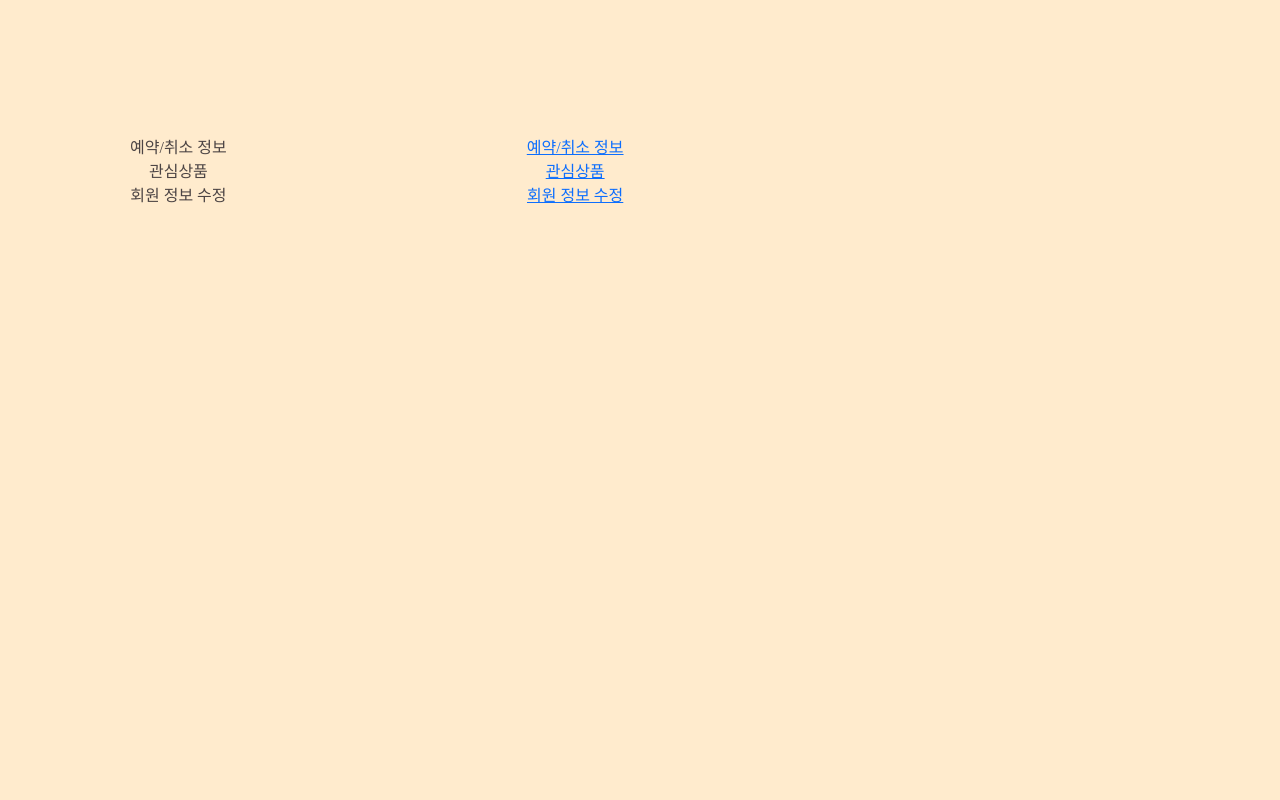
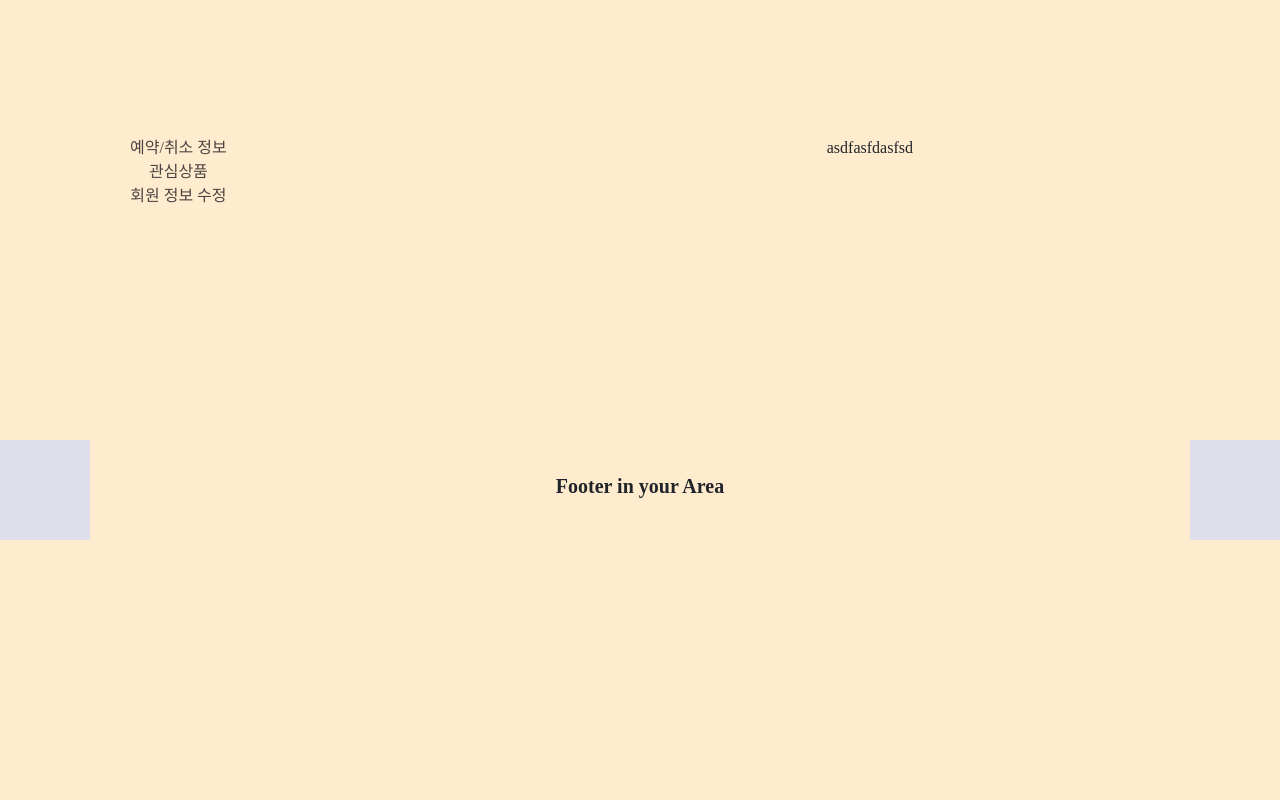
Before and after one commit to 2022-SMHRD-SW-Fullstack-1/campingbeaverFront, a React (Create React App) app in the folder campingbeaver/: page / in a window 1280 px wide. Shown: the part 360-1160 px from the top of the page. After the commit the page ends 900 px from the top, so only its background shows below. Built offline with nearby package versions, Linux system fonts and the light colour scheme; a web font is replaced by a local one.

Commit message:
마이페이지/아해

```diff
--- a/campingbeaver/src/App.js
+++ b/campingbeaver/src/App.js
@@ -3,11 +3,10 @@ import './App.css';
 import Layout from './components/Layout/Layout';
 
 
+
 function App() {
   return (
-  <div>
-    <Layout/>
-  </div>
+    <div><Layout></Layout></div>
   );
 }
 
--- a/campingbeaver/src/components/Layout/Header.js
+++ b/campingbeaver/src/components/Layout/Header.js
@@ -1,13 +1,16 @@
 import React from 'react'
 import styles from './Header.module.scss'
 import logo from '../img/logo.png'
+import { Link } from 'react-router-dom'
 
 const Header = () => {
   return (
     <header className={styles.header}>
       <div className={styles.contents}>
         <div>
+
         <img src={logo} width='200px'></img>
+
         </div>
         <nav className={styles.navigation}>
           <ul>
--- a/campingbeaver/src/components/Layout/Layout.js
+++ b/campingbeaver/src/components/Layout/Layout.js
@@ -2,7 +2,7 @@ import React from 'react'
 import Footer from './Footer'
 import Header from './Header'
 import styles from './Layout.module.scss'
-import MyPage from './MyPage'
+import MyPage from '../MyPage/MyPage'
 
 
 const Layout = (props) => {
@@ -10,9 +10,7 @@ const Layout = (props) => {
     <div className={styles.layout}>
         <Header/>
         <MyPage/>
-        <main className={styles.main}>
-            {props.children}
-        </main>
+
 
         <Footer/>
     </div>
--- a/campingbeaver/src/components/Layout/MyPage.js
+++ b/campingbeaver/src/components/MyPage/MyPage.js
@@ -19,6 +19,7 @@ const Content = () => {
           </h4>
           <p>admin@gmail.com</p>
       </div>
+
           <hr></hr>
 
       <div className={styles.mid}>
@@ -28,15 +29,9 @@ const Content = () => {
             <a href='#'>회원 정보 수정</a>
           </div>
           <div className={styles.content}>
-            <a href='#'>예약/취소 정보</a>
-            <a href='#'>관심상품</a>
-            <a href='#'>회원 정보 수정</a>
+            asdfasfdasfsd
           </div>
-
       </div>
-
-
-
     </div>
   )
 }
--- a/campingbeaver/src/components/Layout/MyPage.module.scss
+++ b/campingbeaver/src/components/MyPage/MyPage.module.scss
@@ -24,6 +24,7 @@
     flex-direction: column;
     padding:100px;
     align-items: center;
+    margin: 0 0 150px 300px;
 }
 a:hover{
     color: black !important;
--- a/campingbeaver/src/index.js
+++ b/campingbeaver/src/index.js
@@ -3,12 +3,13 @@ import ReactDOM from 'react-dom/client';
 import './index.css';
 import App from './App';
 import reportWebVitals from './reportWebVitals';
+import { BrowserRouter } from 'react-router-dom';
 
 const root = ReactDOM.createRoot(document.getElementById('root'));
 root.render(
-  // <React.StrictMode>
+  <BrowserRouter>
     <App />
-  // </React.StrictMode>
+  </BrowserRouter>
 );
 
 // If you want to start measuring performance in your app, pass a function
```
Lines whose indentation alone changed are shown as unchanged.
